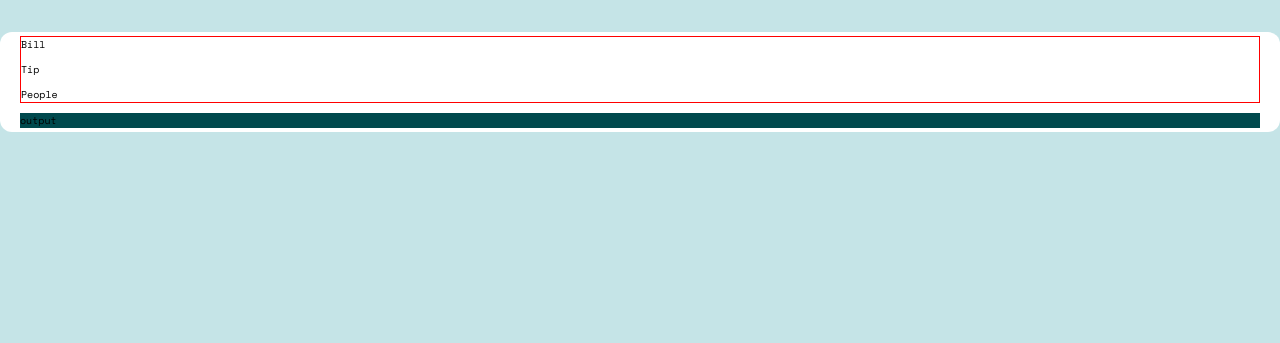
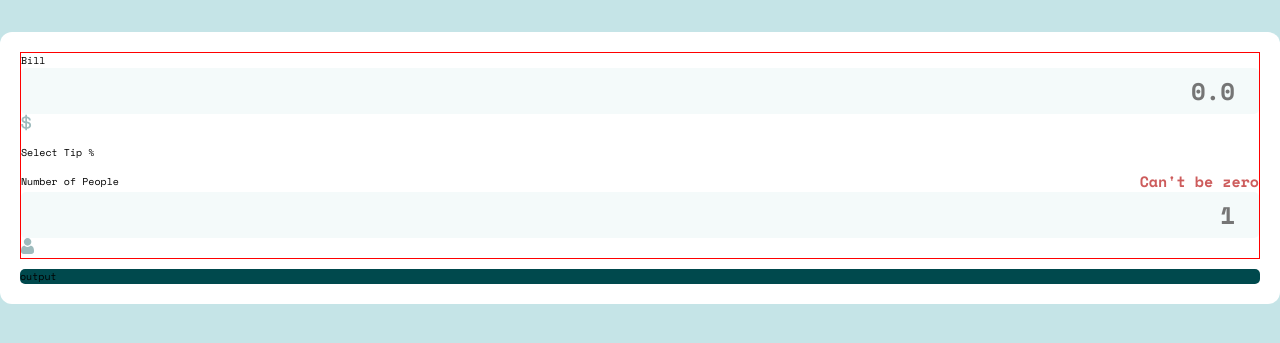
Before and after one commit to aaron-might/tip-calculator, a plain HTML site: page index.html in a window 1280 px wide. Shown: the part 101-444 px from the top of the page. Drawn offline with nearby package versions, Linux system fonts and the light colour scheme.

Commit message:
add padding and text-align, font-weight to input text

```diff
--- a/index.html
+++ b/index.html
@@ -21,13 +21,31 @@
         <div class="card">
             <div class="input">
                 <div class="bill-container">
-                    Bill
+                    <div class="label-wrapper">
+                        <label for="inp-bill">Bill</label>
+                    </div>
+                    <div class="inp-wrapper">
+                        <input class="inp-text" type="text" name="inp-bill" id="inp-bill" placeholder="0.0">
+                        <img src="./images/icon-dollar.svg" alt="icon-dollar">
+                    </div>
+
                 </div>
                 <div class="tip-container">
-                    Tip
+                    <div class="label-wrapper">
+                        <label for="inp-tip">Select Tip %</label>
+                    </div>
                 </div>
                 <div class="people-container">
-                    People
+                    <div class="label-wrapper">
+                        <label for="inp-people">Number of People</label>
+                        <div class="error-msg">Can't be zero</div>
+                    </div>
+
+                    <div class="inp-wrapper">
+                        <input class="inp-text" type="text" name="inp-people" id="inp-people" placeholder="1">
+                        <img src="./images/icon-person.svg" alt="icon-person">
+                    </div>
+
                 </div>
             </div>
             <div class="output">
--- a/style.css
+++ b/style.css
@@ -44,7 +44,7 @@ body {
 .card {
     background-color: white;
     width: 100%;
-    height: 100px;
+    height: 100%;
     border-radius: 12px;
 
     display:flex;
@@ -62,9 +62,53 @@ body {
     /* height: 100px; */
     display: flex;
     flex-direction: column;
-    gap:1rem;
+    gap:1rem
 }
+
+.label-wrapper {
+    display: flex;
+    align-items: center;
+    justify-content: space-between;
+}
+
+.label {
+     color: hsl(183, 100%, 15%);
+     font-size: 1.5em;
+     font-weight: 700;
+}
+.error-msg {
+    color:indianred;
+    font-weight:700;
+    font-size: 1.5em;
+}
+.inp-text{
+    background-color:hsl(189, 41%, 97%);
+    border:none;
+    width: 100%;
+    border-radius: 0.5rem;
+    color:hsl(183, 100%, 15%);
+    font-family: "space mono", monospace;
+    font-size: 2.4rem;
+    font-weight: 700;
+    text-align: right;
+    padding:0.5rem 2.4rem;
+    /* display: flex; */
+    /* flex-direction: row-reverse; */
+}
+&:focus{
+    outline: none;
+    border: 2px solid cyan;
+}
+.in-wrapper{
+    justify-content: center;
+    align-items: center;
+    display:flex;
+    flex-direction: row-reverse;
+}
+
 .output {
     background-color: hsl(183, 100%, 15%);
     width: 100%;
+    border-radius:0.5rem;
+    /* color:hsl(183, 100%, 15%); */
 }
```
